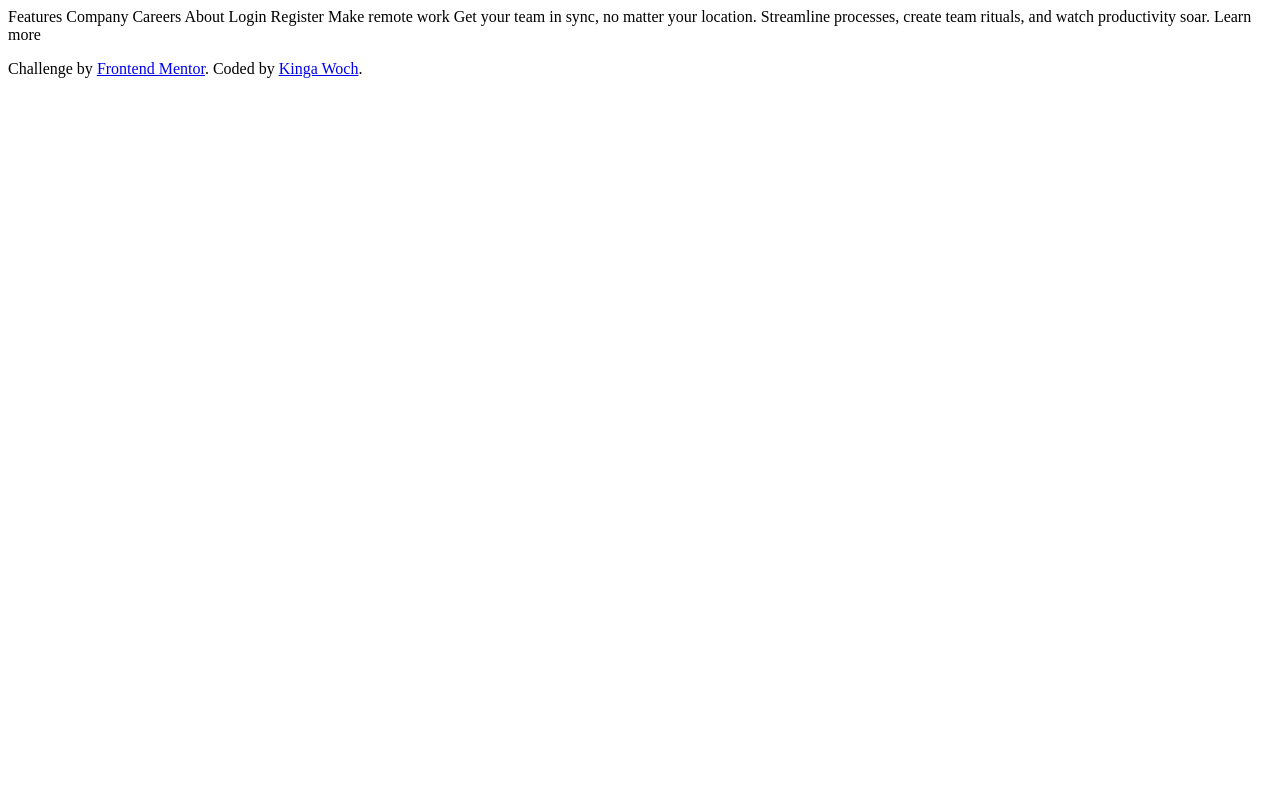
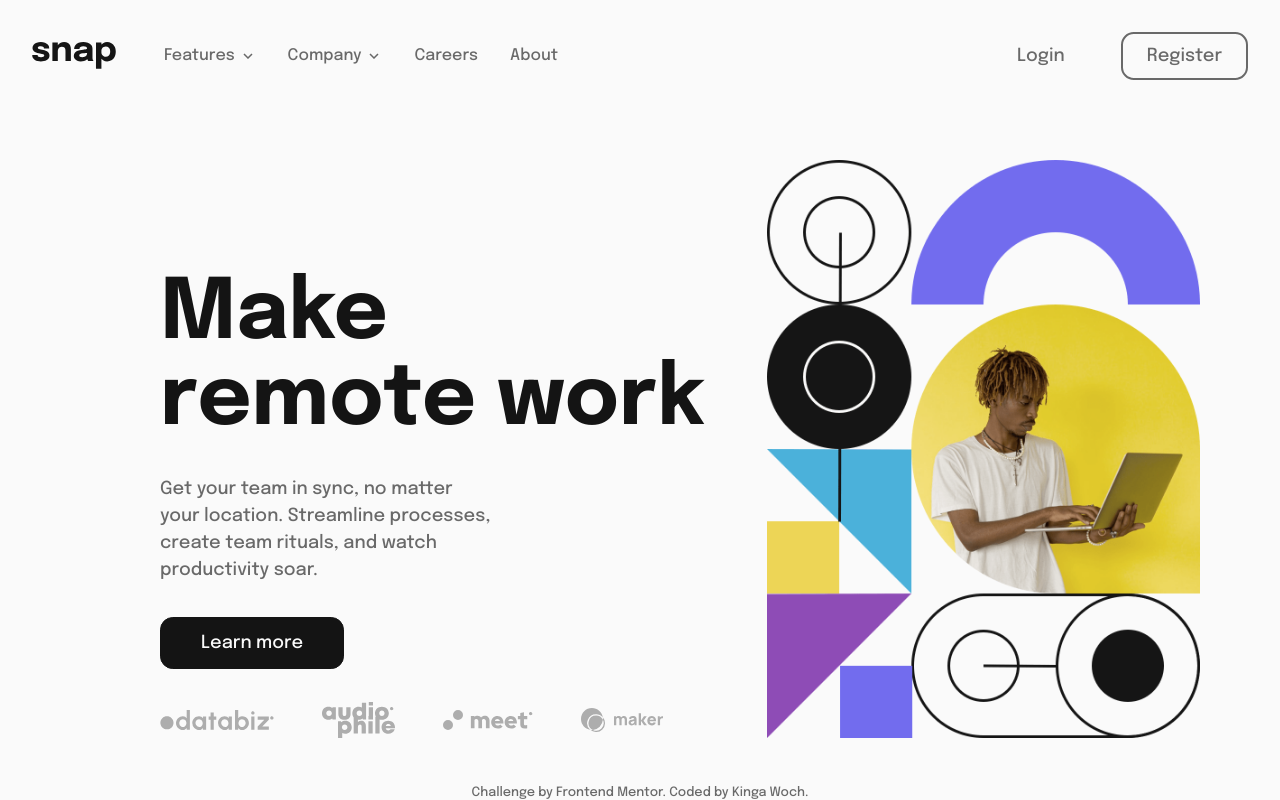
Before and after one commit to KingaWoch/Intro-section-with-dropdown-navigation, a plain HTML site: page index.html in a window 1280 px wide. Drawn offline with Linux system fonts and the light colour scheme.

Commit message:
adding style

```diff
--- a/index.html
+++ b/index.html
@@ -11,13 +11,71 @@
       sizes="32x32"
       href="./images/favicon-32x32.png"
     />
+    <link rel="stylesheet" href="style.css" />
+    <link rel="preconnect" href="https://fonts.googleapis.com" />
+    <link rel="preconnect" href="https://fonts.gstatic.com" crossorigin />
+    <link
+      href="https://fonts.googleapis.com/css2?family=Epilogue:wght@500;700&display=swap"
+      rel="stylesheet"
+    />
 
     <title>Frontend Mentor | Intro section with dropdown navigation</title>
   </head>
   <body>
-    Features Company Careers About Login Register Make remote work Get your team
-    in sync, no matter your location. Streamline processes, create team rituals,
-    and watch productivity soar. Learn more
+    <div class="page">
+      <header>
+        <div class="header-left">
+          <a href="#"><img src="images/logo.svg" alt="snap logo" /></a>
+          <nav>
+            <ul class="navigation">
+              <li><a href="#">Features</a><span class="arrow"></span></li>
+              <li><a href="#">Company</a><span class="arrow"></span></li>
+              <li><a href="#">Careers</a></li>
+              <li><a href="#">About</a></li>
+            </ul>
+          </nav>
+        </div>
+        <div class="buttons-container">
+          <button type="button" id="login-btn">Login</button>
+          <button type="button" id="register-btn">Register</button>
+        </div>
+      </header>
+      <main>
+        <div class="container">
+          <section>
+            <h1>
+              Make <br />
+              remote work
+            </h1>
+            <p>
+              Get your team in sync, no matter your location. Streamline
+              processes, create team rituals, and watch productivity soar.
+            </p>
+            <button type="button" id="learn-more-btn">Learn more</button>
+            <div class="section-footer">
+              <a href="#"
+                ><img src="images/client-databiz.svg" alt="databiz logo"
+              /></a>
+              <a href="#"
+                ><img src="images/client-audiophile.svg" alt="audiophile logo"
+              /></a>
+              <a href="#"
+                ><img src="images/client-meet.svg" alt="meet logo"
+              /></a>
+              <a href="#"
+                ><img src="images/client-maker.svg" alt="maker logo"
+              /></a>
+            </div>
+          </section>
+          <div class="main-image-container">
+            <img
+              src="images/image-hero-desktop.png"
+              alt="Photo of a man using laptop"
+            />
+          </div>
+        </div>
+      </main>
+    </div>
 
     <footer class="attribution">
       <p>
--- /dev/null
+++ b/style.css
@@ -0,0 +1,164 @@
+:root {
+  --Almost-White: hsl(0, 0%, 98%);
+  --Medium-Gray: hsl(0, 0%, 41%);
+  --Almost-Black: hsl(0, 0%, 8%);
+
+  --ff: "Epilogue", sans-serif;
+  --fs: 1.125rem;
+}
+
+/* RESET */
+
+* {
+  margin: 0;
+  padding: 0;
+  box-sizing: border-box;
+  font-family: var(--ff);
+}
+
+img {
+  max-width: 100%;
+  display: block;
+}
+
+/* BODY */
+
+html,
+body {
+  height: 100%;
+  background-color: var(--Almost-White);
+}
+
+/* HEADER */
+
+header {
+  display: flex;
+  align-items: center;
+  justify-content: space-between;
+  padding: 2rem;
+}
+
+.header-left {
+  display: flex;
+  align-items: center;
+  gap: 3rem;
+}
+
+.navigation {
+  display: flex;
+  list-style: none;
+  gap: 2rem;
+}
+
+a {
+  text-decoration: none;
+  color: var(--Medium-Gray);
+}
+
+li:hover a {
+  color: var(--Almost-Black);
+}
+
+li {
+  display: flex;
+  cursor: pointer;
+  gap: 0.3rem;
+}
+
+.arrow {
+  width: 1rem;
+  background: url(images/icon-arrow-down.svg);
+  background-position: center;
+  background-repeat: no-repeat;
+}
+
+.arrow.active {
+  background: url(images/icon-arrow-up.svg);
+  background-position: center;
+  background-repeat: no-repeat;
+}
+
+.buttons-container {
+  display: flex;
+  gap: 2rem;
+}
+
+button {
+  cursor: pointer;
+}
+
+.buttons-container button {
+  background-color: transparent;
+  padding: 0.8rem 1.5rem;
+  border-radius: 0.8rem;
+  border: 2px solid var(--Medium-Gray);
+  color: var(--Medium-Gray);
+  font-size: var(--fs);
+}
+
+.buttons-container button:hover {
+  color: var(--Almost-Black);
+}
+
+#register-btn:hover {
+  border: 2px solid var(--Almost-Black);
+}
+
+#login-btn {
+  border: none;
+}
+
+/* SECTION */
+
+.container {
+  display: flex;
+  padding-left: 10rem;
+  padding-right: 5rem;
+  padding-block: 3rem;
+}
+
+section {
+  display: flex;
+  flex-direction: column;
+  justify-content: space-between;
+  align-items: flex-start;
+}
+
+h1 {
+  font-size: 5.2rem;
+  color: var(--Almost-Black);
+  margin-top: 7rem;
+}
+
+section p {
+  line-height: 1.5;
+  color: var(--Medium-Gray);
+  margin-right: 17rem;
+  font-size: var(--fs);
+}
+
+#learn-more-btn {
+  color: var(--Almost-White);
+  background-color: var(--Almost-Black);
+  padding: 1rem 2.5rem;
+  border-radius: 0.8rem;
+  font-size: var(--fs);
+  border: 1px solid var(--Almost-Black);
+}
+
+#learn-more-btn:hover {
+  color: var(--Almost-Black);
+  background-color: var(--Almost-White);
+}
+
+.section-footer {
+  display: flex;
+  align-items: center;
+  gap: 3rem;
+}
+
+.attribution {
+  font-size: 0.8rem;
+  color: var(--Medium-Gray);
+  text-align: center;
+}
```
